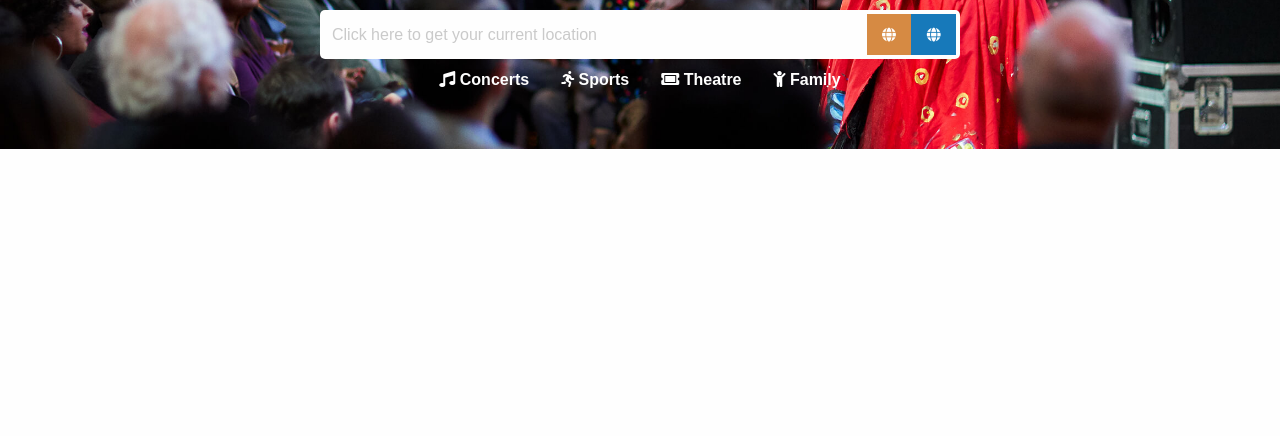
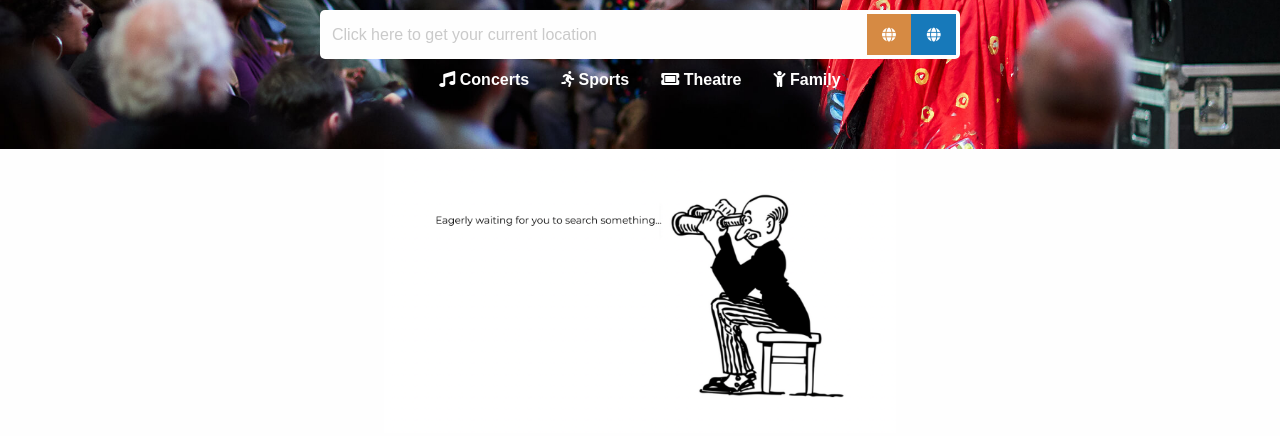
Before and after one commit to gamgee-em/Project-API, a plain HTML site: page index.html in a window 1280 px wide. Shown: the part 210-646 px from the top of the page. Drawn offline with nearby package versions, Linux system fonts and the light colour scheme; a web font is replaced by a local one.

Commit message:
create loading image on page

```diff
--- a/assets/scripts/main.js
+++ b/assets/scripts/main.js
@@ -80,6 +80,8 @@ const getOwData = async () => {
 function renderHtml() {
   console.log('renderHTML being reached')
 
+  // add class to loading-image to hide content
+  $('#loading-image').addClass('hide');
   // remove class from main-block to show content
   $('.weather-block').removeClass('hide');
   $('.main-block').removeClass('hide');
--- a/assets/styles/style.css
+++ b/assets/styles/style.css
@@ -134,6 +134,12 @@
   display: flex;
 }
 
+#loading-image {
+  width: 40%;
+  display: block;
+  margin: auto;
+}
+
 .main-block {
   padding: 10px;
 }
--- a/index.html
+++ b/index.html
@@ -60,6 +60,7 @@
       </div>
     </header>
     <main>
+      <img id='loading-image' src='assets/loadingImage.png' alt='Loading...'>
       <section id='weather-block' class="grid-y four-up-feature main-block hide">
         <div class="grid-y row four-up-feature-header align-center">
           <div class="grid-y medium-8 columns">
```
Also changed, not shown: assets/loadingImage.png (added).
